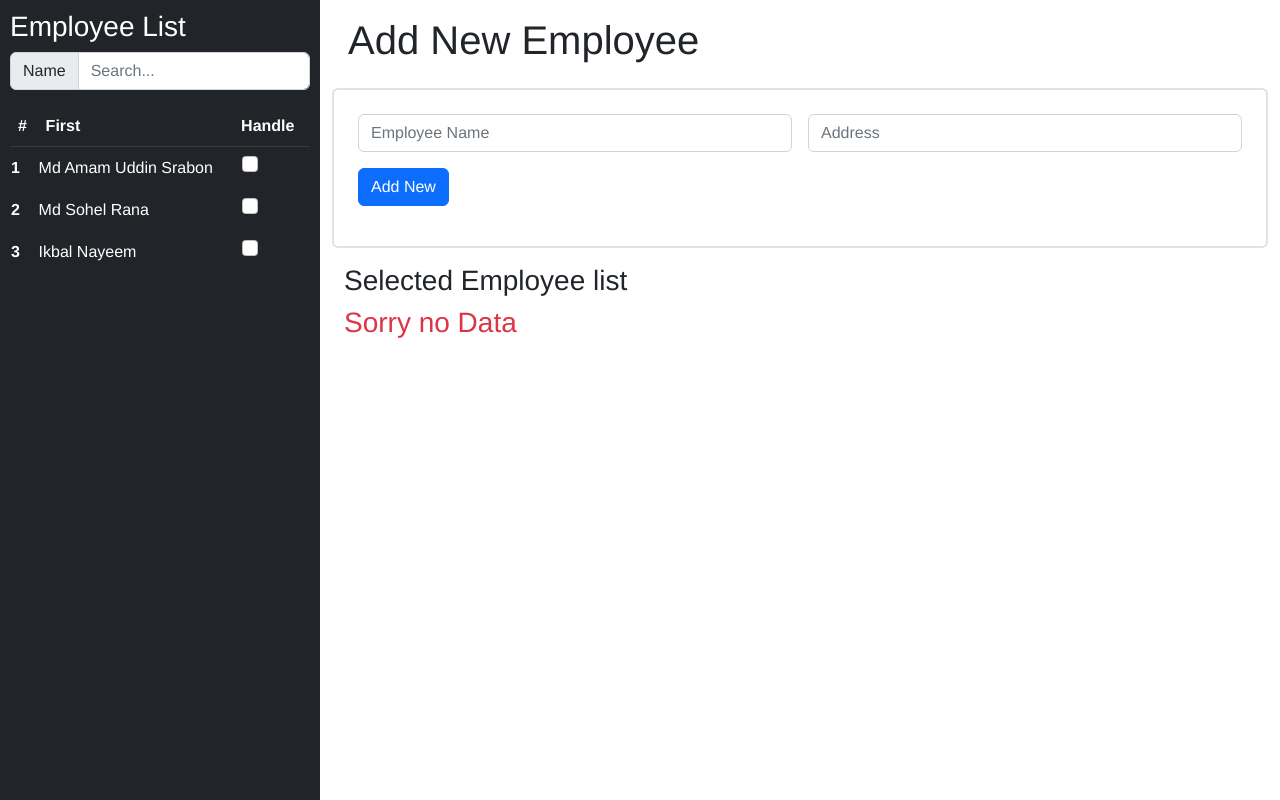
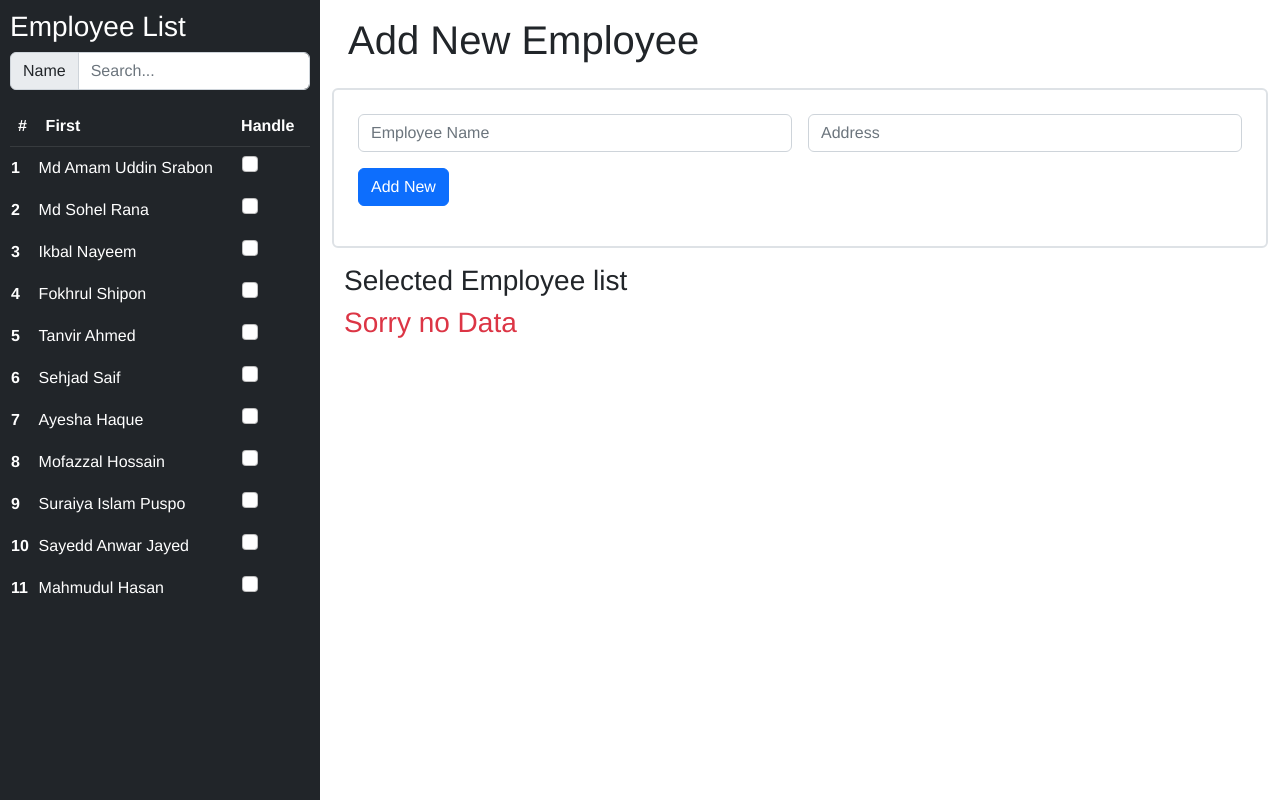
Before and after one commit to srabon0/office-assesment, a Vue app: page / in a window 1280 px wide. Built offline with nearby package versions, Linux system fonts and the light colour scheme.

Commit message:
pagination not completed

```diff
--- a/src/App.vue
+++ b/src/App.vue
@@ -8,15 +8,17 @@
           v-bind:searchResultIn="searchResultIn"
         ></SidebarNav>
         <ContentArea
-        @sortByName="onSortByName"
-        @sortByAdd="onSortByAdd"
-        @updateUser="onUpdateUser"
-        @createNew="onCreateNew"
+          @setPage="onSetPage"
+          @sortByName="onSortByName"
+          @sortByAdd="onSortByAdd"
+          @updateUser="onUpdateUser"
+          @createNew="onCreateNew"
           @editUser="onEditUser"
           @deleteUser="onDeleteUser"
           @addEmployee="addNewEmp"
           :selectedEmp="selectedEmp"
           :editRequest="editRequest"
+          :pageCount="pageCount"
         ></ContentArea>
       </div>
     </div>
@@ -53,15 +55,69 @@ export default {
           address: "Uttara, Dhaka",
           checked: false,
         },
+        {
+          id: 4,
+          name: "Fokhrul Shipon",
+          address: "Uttara, Dhaka",
+          checked: false,
+        },
+        {
+          id: 5,
+          name: "Tanvir Ahmed",
+          address: "Uttara, Dhaka",
+          checked: false,
+        },
+        {
+          id: 6,
+          name: "Sehjad Saif",
+          address: "Badda, Dhaka",
+          checked: false,
+        },
+        {
+          id: 7,
+          name: "Ayesha Haque",
+          address: "Dhanmondi, Dhaka",
+          checked: false,
+        },
+        {
+          id: 8,
+          name: "Mofazzal Hossain",
+          address: "Jatrabari, Dhaka",
+          checked: false,
+        },
+        {
+          id: 9,
+          name: "Suraiya Islam Puspo",
+          address: "Jatrabari, Dhaka",
+          checked: false,
+        },
+        {
+          id: 10,
+          name: "Sayedd Anwar Jayed",
+          address: "Banasree, Dhaka",
+          checked: false,
+        },
+        {
+          id: 11,
+          name: "Mahmudul Hasan",
+          address: "MohammadPur , Dhaka",
+          checked: false,
+        },
       ],
       //selectedEmp: [],
       searchResult: "",
-      editRequest:null,
-      sortByName:false,
-      sortByAdd:false,
+      editRequest: null,
+      sortByName: false,
+      sortByAdd: false,
+      currentPage: 0,
+      maxPerPage: 5,
     };
   },
   methods: {
+    onSetPage(pageNumber) {
+      console.log("From App", pageNumber);
+      this.currentPage = pageNumber;
+    },
     onEmployeeSearch(keyword) {
       console.log("In app", keyword);
       this.searchResult = keyword;
@@ -81,56 +137,69 @@ export default {
       this.employee = deletedList;
     },
     onEditUser(user) {
-      user.editreq = true
-      this.editRequest = user
+      user.editreq = true;
+      this.editRequest = user;
     },
-    onCreateNew(){
-      return this.editRequest = null;
-
+    onCreateNew() {
+      return (this.editRequest = null);
     },
-    onUpdateUser(user){
+    onUpdateUser(user) {
       console.log(user);
-      const updateEmployees = this.employee.map(emp=>{
-        if(emp.id===user.userId){
-          return {...emp, name:user.newName,address:user.newAdd,editreq:false } ;
+      const updateEmployees = this.employee.map((emp) => {
+        if (emp.id === user.userId) {
+          return {
+            ...emp,
+            name: user.newName,
+            address: user.newAdd,
+            editreq: false,
+          };
         }
         return emp;
       });
-      this.employee = updateEmployees
-      this.editRequest=null
+      this.employee = updateEmployees;
+      this.editRequest = null;
     },
-    onSortByName(){
-      console.log("sort by name form the app")
-      this.sortByAdd = false
-      this.sortByName = !this.sortByName
-
+    onSortByName() {
+      console.log("sort by name form the app");
+      this.sortByAdd = false;
+      this.sortByName = !this.sortByName;
     },
-    onSortByAdd(){
-      console.log("sort by Address form the app")
-      this.sortByName = false
-      this.sortByAdd = !this.sortByAdd
+    onSortByAdd() {
+      console.log("sort by Address form the app");
+      this.sortByName = false;
+      this.sortByAdd = !this.sortByAdd;
     },
-
   },
   computed: {
     selectedEmp() {
-      if(this.sortByName){
-         const temp = this.employee.filter((e) => e.checked);
-         return temp.sort((a, b) => a.name.toLowerCase().localeCompare(b.name.toLowerCase()))
+      if (this.sortByName) {
+        const temp = this.employee.filter((e) => e.checked);
+        return temp.sort((a, b) =>
+          a.name.toLowerCase().localeCompare(b.name.toLowerCase())
+        );
       }
-      if(this.sortByAdd){
+      if (this.sortByAdd) {
         const temp = this.employee.filter((e) => e.checked);
-         return temp.sort((a, b) => a.address.toLowerCase().localeCompare(b.address.toLowerCase()))
+        return temp.sort((a, b) =>
+          a.address.toLowerCase().localeCompare(b.address.toLowerCase())
+        );
+      } else {
+        const temp =  this.employee.filter((e) => e.checked).reverse();
+        return temp
       }
-      else{
-        return this.employee.filter((e) => e.checked).reverse();
+    },
+    // paginate: () => {
+    //   if (this.currentPage >= this.pageCount) {
+    //     this.currentPage = Math.max(0, this.pageCount - 1);
+    //   }
+    //   var index = this.currentPage * this.maxPerPage;
+    //   console.log(index + " index");
+    //   console.log(this.selectedEmp.slice(index, index + this.maxPerPage));
+    //   return this.selectedEmp.slice(index, index + this.maxPerPage);
+    // },
 
-      }
-
-    },
-
-    sendEditReq(){
-      return this.editRequest
+    sendEditReq() {
+      return this.editRequest;
     },
     searchResultIn() {
       if (this.searchResult) {
@@ -143,6 +212,9 @@ export default {
       } else {
         return this.employee;
       }
+    },
+    pageCount() {
+      return Math.ceil(this.selectedEmp?.length / this.maxPerPage);
     },
   },
 };
--- a/src/components/ContentArea.vue
+++ b/src/components/ContentArea.vue
@@ -5,11 +5,14 @@
     <div class="container my-3">
       <h3>Selected Employee list</h3>
       <SelectedEmployee
+
+      @setPage="onSetPage"
         @editUser="onEditUser"
         @sortByName="onSortByName"
         @sortByAdd="onSortByAdd"
         @deleteUser="onDeleteUser"
         :selectedEmp="selectedEmp"
+        :pageCount="pageCount"
       ></SelectedEmployee>
     </div>
   </div>
@@ -20,7 +23,7 @@ import AddNewEmployee from "./AddNewEmployee.vue";
 import SelectedEmployee from "./SelectedEmployee.vue";
 export default {
   components: { AddNewEmployee, SelectedEmployee },
-  props: ["selectedEmp","editRequest"],
+  props: ["selectedEmp","editRequest","pageCount"],
   methods: {
     onAddnewEmployee(emp) {
       this.$emit("addEmployee", emp);
@@ -43,7 +46,10 @@ export default {
     },
     onSortByAdd(){
       this.$emit("sortByAdd")
-    }
+    },
+    onSetPage(pageNumber){
+      this.$emit("setPage" , pageNumber)
+    },
   },
 };
 </script>
--- /dev/null
+++ b/src/components/Pagination.vue
@@ -0,0 +1,30 @@
+<template>
+<nav aria-label="Page navigation example">
+  <ul class="pagination">
+    <li style="cursor:pointer" @click="setPage(n)"  :key="i" v-for="(n, i) in pageCount" class="page-item"><a class="page-link">{{ n }}</a></li>
+
+  </ul>
+</nav>
+</template>
+
+<script>
+export default {
+  name: "OfficeAssesmentPagination",
+  props: ["pageCount"],
+
+  data() {
+    return {
+    };
+  },
+
+  methods: {
+    setPage(pageNumber){
+        this.$emit("setPage", pageNumber);
+    }
+  },
+  computed: {
+  },
+};
+</script>
+
+<style lang="scss" scoped></style>
--- a/src/components/SelectedEmployee.vue
+++ b/src/components/SelectedEmployee.vue
@@ -1,6 +1,7 @@
 <template>
   <div>
-    <table v-if="selectedEmp.length" class="table">
+    <div v-if="selectedEmp.length" >
+      <table class="table">
       <thead>
         <tr>
           <th scope="col">#</th>
@@ -52,24 +53,24 @@
         :selectedEmp="selectedEmp"
       ></SelectedEmployeeRow>
     </table>
+    <Pagination @setPage="onSetPage" :pageCount="pageCount" ></Pagination>
+    </div>
     <div v-else><h3 class="text-danger">Sorry no Data</h3></div>
   </div>
 </template>
 
 <script>
 import SelectedEmployeeRow from "./SelectedEmployeeRow.vue";
+import Pagination from "./Pagination.vue";
 export default {
   name: "OfficeAssesmentSelectedEmployee",
-  props: ["selectedEmp"],
+  props: ["selectedEmp","pageCount"],
   data() {
     return {
 
     };
   },
   computed: {
-    totalEmployee() {
-      return this.selectedEmp?.length;
-    },
   },
   mounted() {},
   methods: {
@@ -85,8 +86,11 @@ export default {
     onEditUser(user) {
       this.$emit("editUser", user);
     },
+    onSetPage(pageNumber){
+      this.$emit("setPage",pageNumber)
+    }
   },
-  components: { SelectedEmployeeRow },
+  components: { SelectedEmployeeRow, Pagination },
 };
 </script>
 
```
